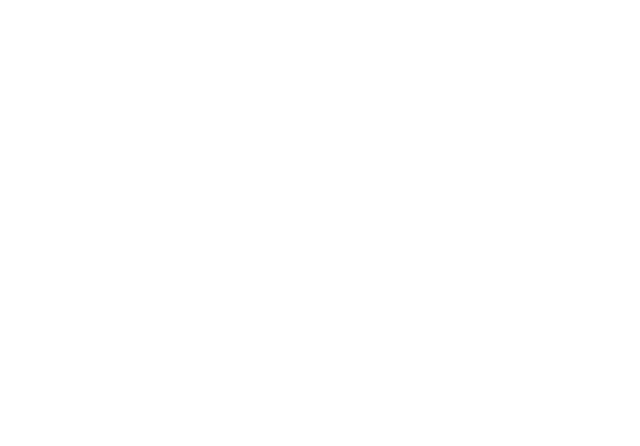
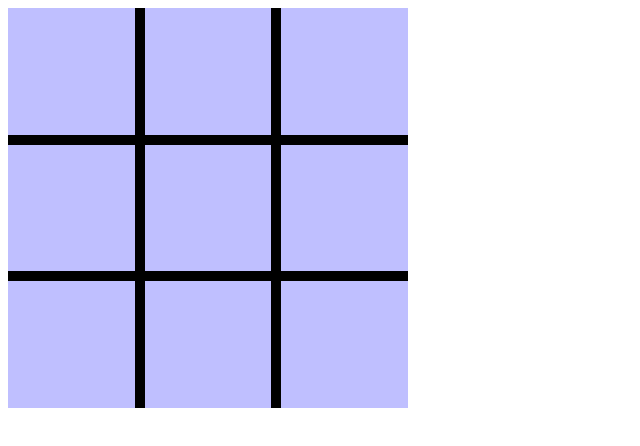
Before and after one commit to JiwonJJeong/tic-tac-toe, a plain HTML site: page index.html in a window 1280 px wide. Shown: the whole page, without its empty margins (0-640 px from the left). Drawn offline with Linux system fonts and the light colour scheme.

Commit message:
Create and style game grid

```diff
--- a/index.html
+++ b/index.html
@@ -1,12 +1,26 @@
 <!DOCTYPE html>
 <html lang="en">
+
 <head>
     <meta charset="UTF-8">
     <meta name="viewport" content="width=device-width, initial-scale=1.0">
     <title>Tic-tac-toe!</title>
     <link rel="stylesheet" href="./styles.css">
 </head>
+
 <body>
-    <script src = "./scripts.js"></script>
+    <div class="game grid">
+        <div></div>
+        <div></div>
+        <div></div>
+        <div></div>
+        <div></div>
+        <div></div>
+        <div></div>
+        <div></div>
+        <div> </div>
+    </div>
+    <script src="./scripts.js"></script>
 </body>
+
 </html>
--- a/styles.css
+++ b/styles.css
@@ -0,0 +1,14 @@
+/* game area */
+.game.grid{
+    display:grid;
+    grid-template-columns: 1fr 1fr 1fr;
+    grid-template-rows: 1fr 1fr 1fr;
+    aspect-ratio: 1/1;
+    height: 50vh;
+    gap: 10px;
+    background-color: black;;
+}
+
+.game.grid > div{
+    background-color: rgb(191, 191, 255);
+}
```
